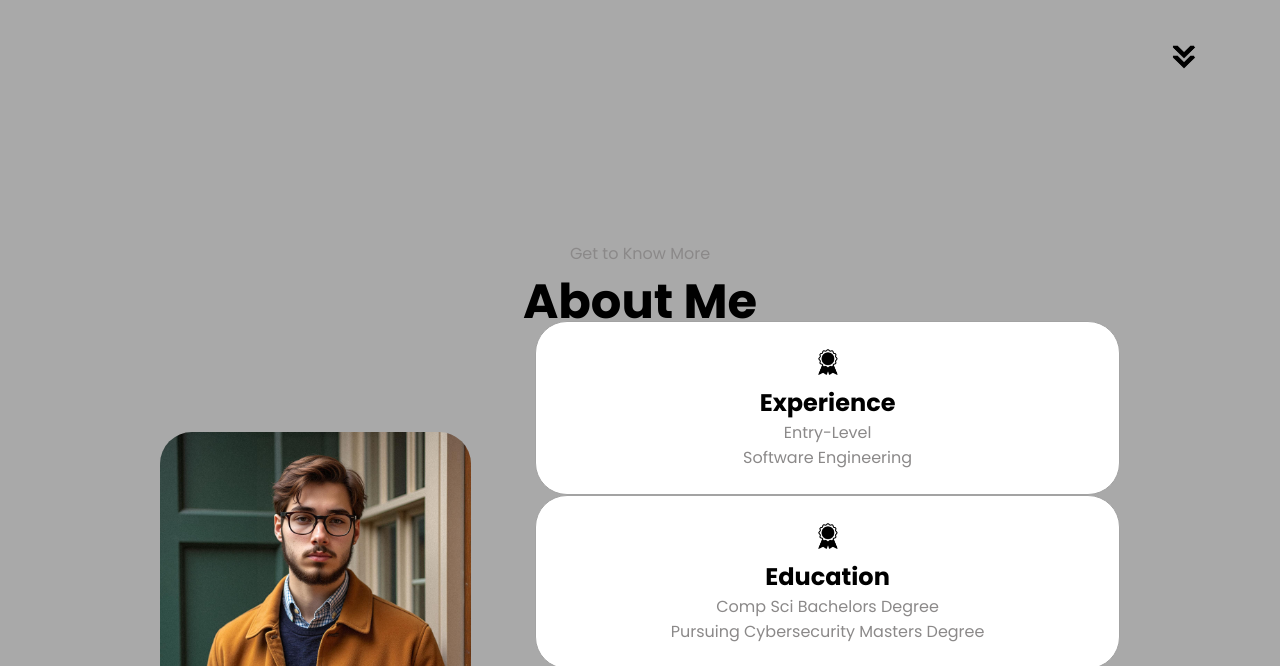
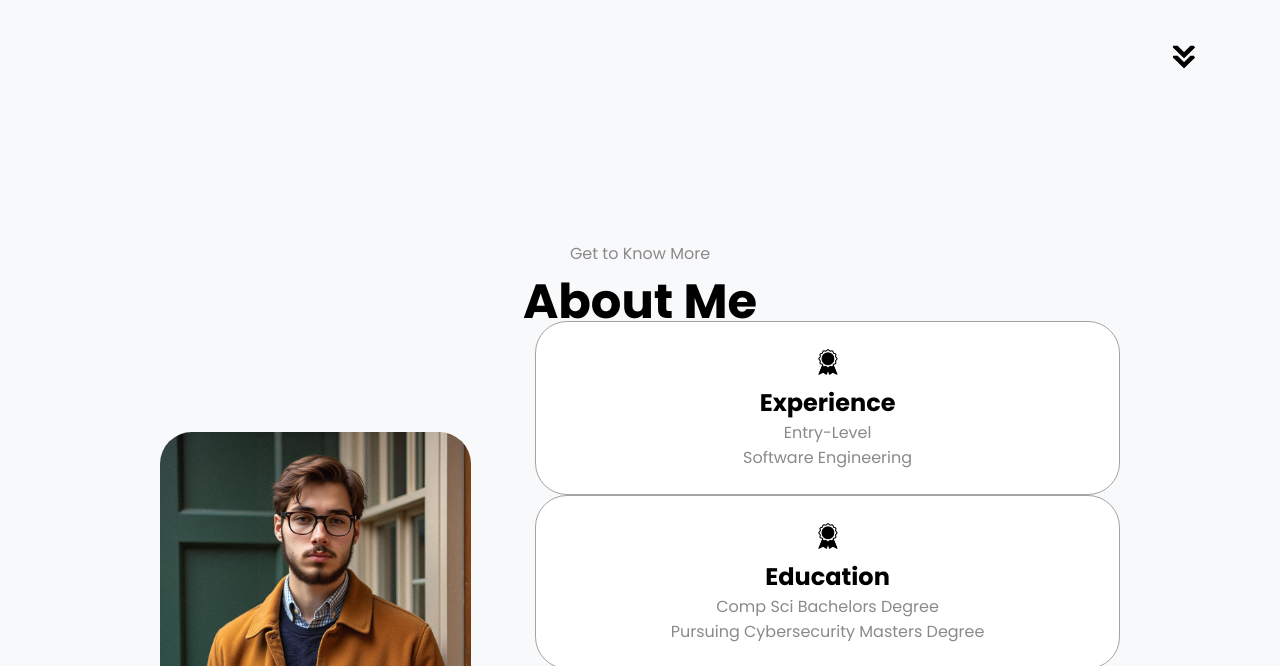
Before and after one commit to SJ99677/Portfolio, a plain HTML site: page index.html in a window 1280 px wide. Shown: the part 687-1353 px from the top of the page. Drawn offline with Linux system fonts and the light colour scheme.

Commit message:
Changed background color for better contrast

```diff
--- a/style.css
+++ b/style.css
@@ -9,7 +9,7 @@
 }
 body{
     font-family: "Poppins", serif;
-    background-color: #A9A9A9;
+    background-color: #f8f9fa;
 }
 html{
     scroll-behavior: smooth;
```
